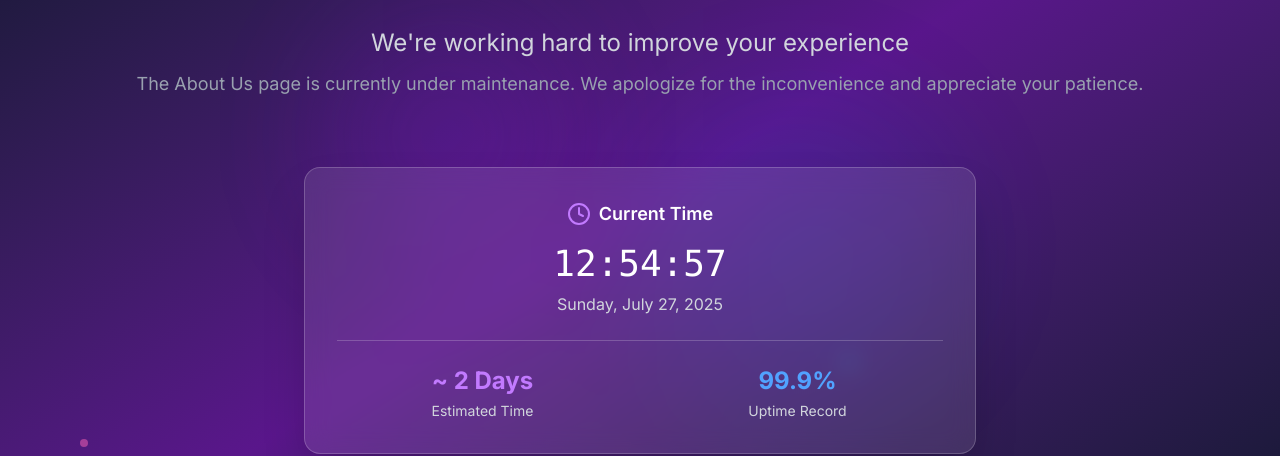
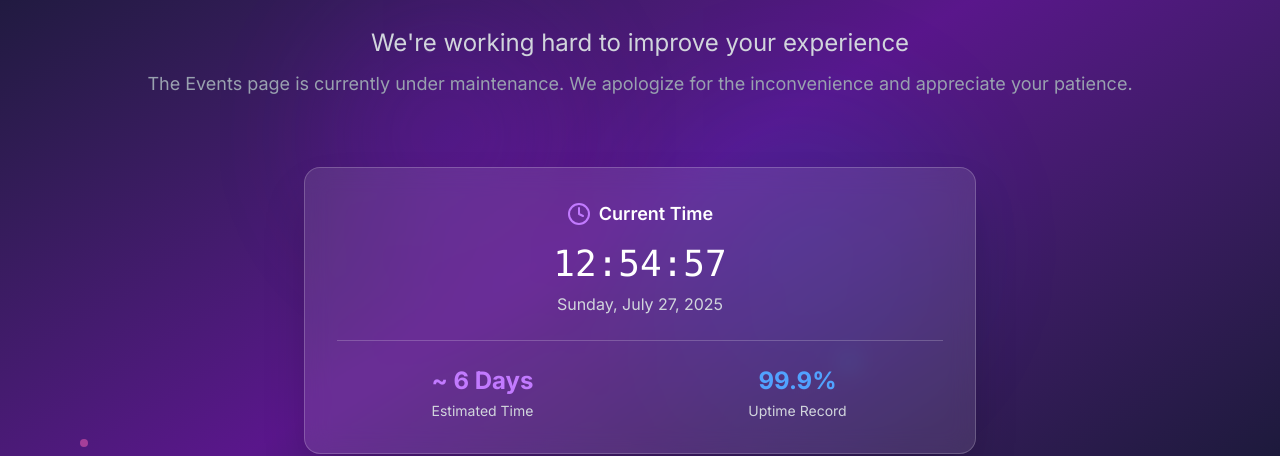
Before and after one commit to gurwnx222/sukii.xyz, a Next.js app: page /events in a window 1280 px wide. Shown: the part 257-713 px from the top of the page. Built offline with nearby package versions, Linux system fonts and the light colour scheme.

Commit message:
added prop to maintenance

```diff
--- a/app/about/page.jsx
+++ b/app/about/page.jsx
@@ -1,9 +1,9 @@
 import React from "react";
-import Maintenance from "@/features/maintenance/maintenance";
+import Maintenance from "@/components/maintenance/maintenance";
 export default function About() {
   return (
     <div>
-      <Maintenance />
+      <Maintenance page="About Us" />
     </div>
   );
 }
--- a/app/events/page.jsx
+++ b/app/events/page.jsx
@@ -1,9 +1,9 @@
 import React from "react";
-import Maintenance from "@/features/maintenance/maintenance";
+import Maintenance from "@/components/maintenance/maintenance";
 export default function Events() {
   return (
     <div>
-      <Maintenance />
+      <Maintenance page="Events" />
     </div>
   );
 }
--- a/app/testing/page.jsx
+++ b/app/testing/page.jsx
@@ -1,9 +1,9 @@
 import React from "react";
-import Maintenance from "@/features/maintenance/maintenance";
+import Maintenance from "@/components/maintenance/maintenance";
 export default function Testing() {
   return (
     <div>
-      <Maintenance />
+      <Maintenance page="testing" />
     </div>
   );
 }
--- a/features/maintenance/maintenance.jsx
+++ b/components/maintenance/maintenance.jsx
@@ -11,7 +11,7 @@ import {
   AlertCircle,
 } from "lucide-react";
 import Header from "@/components/Header";
-export default function UnderMaintenance() {
+export default function UnderMaintenance({ page = "" }) {
   const [email, setEmail] = useState("");
   const [isSubscribed, setIsSubscribed] = useState(false);
   const [currentTime, setCurrentTime] = useState(new Date());
@@ -83,7 +83,7 @@ export default function UnderMaintenance() {
             </p>
 
             <p className="text-gray-400 text-lg mb-8">
-              The About Us page is currently under maintenance. We apologize for
+              The {page} page is currently under maintenance. We apologize for
               the inconvenience and appreciate your patience.
             </p>
           </div>
@@ -116,7 +116,7 @@ export default function UnderMaintenance() {
                 <div className="grid grid-cols-1 md:grid-cols-2 gap-6 text-center">
                   <div>
                     <div className="text-2xl font-bold text-purple-400 mb-1">
-                      ~ 2 Days
+                      ~ 6 Days
                     </div>
                     <div className="text-gray-300 text-sm">Estimated Time</div>
                   </div>
```
